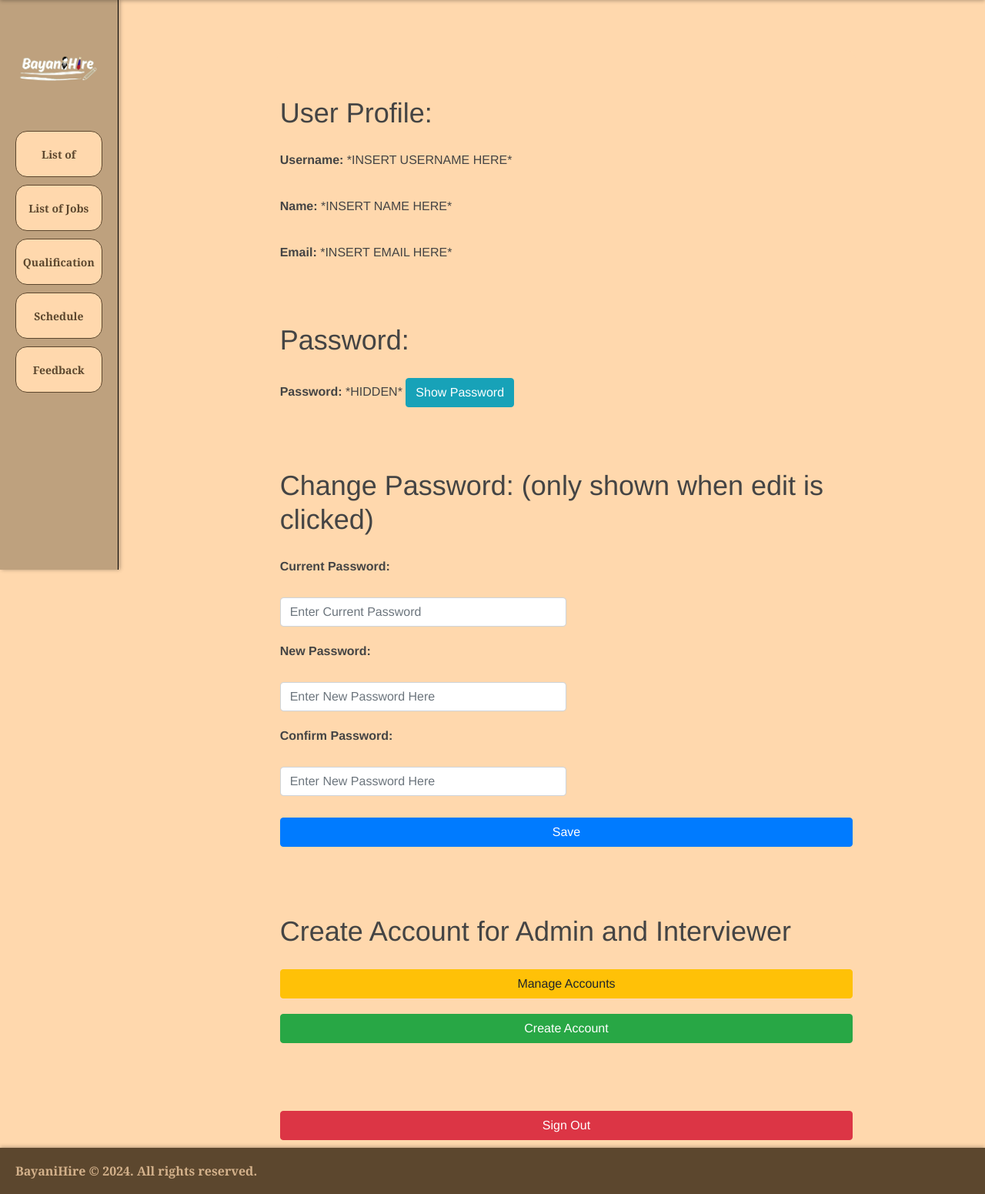
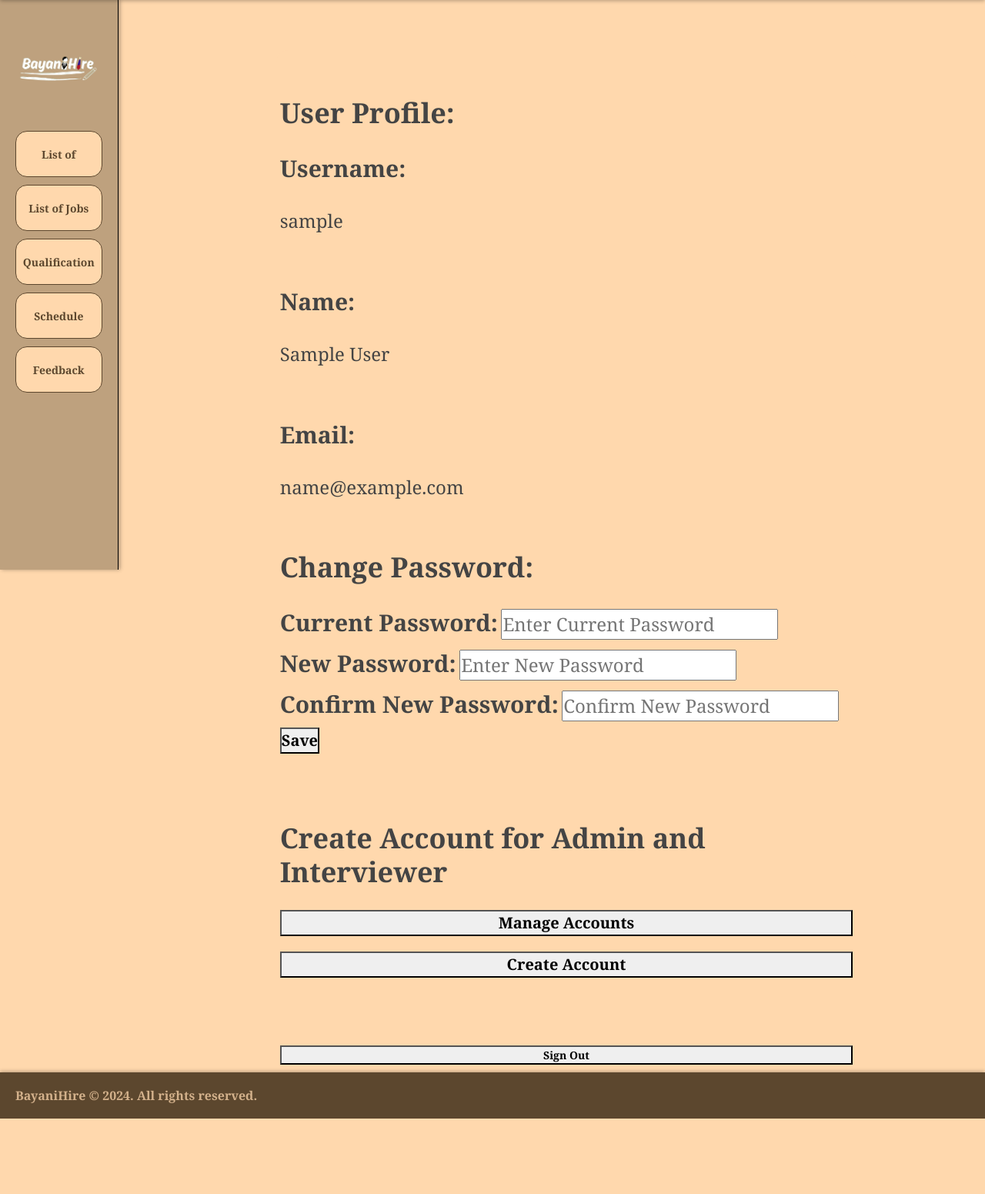
Before and after one commit to BayaniHire/WebApplication, a Django app: template users_app/templates/AdminView_6_Profile.html in a window 1280 px wide. Shown: the part 60-1611 px from the top of the page at 77% size. After the commit the page ends 1513 px from the top, so only its background shows below. Run offline with Django 5.2, Linux system fonts and the light colour scheme; the template is opened without the code that fills it: most values are stand-ins (such as "Sample title", 1, 10 or a date in 2020); some libraries are stand-ins or nearby versions.

Commit message:
AdminView_6_Profile.html

```diff
--- a/users_app/templates/AdminView_6_Profile.html
+++ b/users_app/templates/AdminView_6_Profile.html
@@ -5,44 +5,43 @@
 {% block content %}
 <div class="main-content" style="padding-top: 60px;">  <!-- Main content area with padding to avoid header overlap -->
     <!-- User Profile Section -->
-    <h2 class="text-bold" style="font-size: 36px;">User Profile:</h2>
-    <p><strong>Username:</strong> <span class="profile-detail">*INSERT USERNAME HERE*</span></p>
-    <p><strong>Name:</strong> <span class="profile-detail">*INSERT NAME HERE*</span></p>
-    <p><strong>Email:</strong> <span class="profile-detail">*INSERT EMAIL HERE*</span></p>
+    <h2 style="font-family: Georgia; font-size: 36px; font-weight: bold;">User Profile:</h2>
+    <label style="font-family: Georgia; font-size: 30px; font-weight: bold;">Username:</label>
+    <span style="font-family: Georgia; font-size: 24px;">{{ username }}</span><br>
 
-    <br>
+    <label style="font-family: Georgia; font-size: 30px; font-weight: bold;">Name:</label>
+    <span style="font-family: Georgia; font-size: 24px;">{{ full_name }}</span><br>
 
-    <!-- Password Section -->
-    <h2 class="text-bold" style="font-size: 36px;">Password:</h2>
-    <p><strong>Password:</strong> <span class="profile-detail">*HIDDEN*</span>
-    <button class="btn btn-info">Show Password</button></p>
+    <label style="font-family: Georgia; font-size: 30px; font-weight: bold;">Email:</label>
+    <span style="font-family: Georgia; font-size: 24px;">{{ email }}</span><br>
 
-    <br>
+    <!-- Password Change Form, FOR TESTINGGGG  -->
+    <h2 style="font-family: Georgia; font-size: 36px; font-weight: bold;">Change Password:</h2>
+    <form method="post" action="{% url 'adminprofile' %}">
+        {% csrf_token %}
+        <label style="font-family: Georgia; font-size: 30px; font-weight: bold;">Current Password:</label>
+        <input type="password" name="current_password" placeholder="Enter Current Password" style="font-family: Georgia; font-size: 24px;"><br>
 
-    <!-- Change Password Section -->
-    <h2 class="text-bold" style="font-size: 36px;">Change Password: (only shown when edit is clicked)</h2>
-    <label><strong>Current Password:</strong></label>
-    <input type="password" placeholder="Enter Current Password" class="form-control w-50">
+        <label style="font-family: Georgia; font-size: 30px; font-weight: bold;">New Password:</label>
+        <input type="password" name="new_password" placeholder="Enter New Password" style="font-family: Georgia; font-size: 24px;"><br>
 
-    <label><strong>New Password:</strong></label>
-    <input type="password" placeholder="Enter New Password Here" class="form-control w-50">
+        <label style="font-family: Georgia; font-size: 30px; font-weight: bold;">Confirm New Password:</label>
+        <input type="password" name="confirm_password" placeholder="Confirm New Password" style="font-family: Georgia; font-size: 24px;"><br>
 
-    <label><strong>Confirm Password:</strong></label>
-    <input type="password" placeholder="Enter New Password Here" class="form-control w-50">
-
-    <button class="btn btn-primary mt-2">Save</button>
+        <button type="submit" style="font-family: Georgia; font-size: 20px; font-weight: bold;">Save</button>
+    </form>
 
     <br><br>
 
-    <!-- Manage Accounts Section -->
-    <h2 class="text-bold" style="font-size: 36px;">Create Account for Admin and Interviewer</h2>
-    <button onclick="window.location.href='{% url 'manage_accounts' %}';" class="btn btn-warning">Manage Accounts</button>
-    <button onclick="window.location.href='{% url 'add_accounts' %}';" class="btn btn-success">Create Account</button>
+    <h2 style="font-family: Georgia; font-size: 36px; font-weight: bold;">Create Account for Admin and Interviewer</h2>
+
+    <button style="font-family: Georgia; font-size: 20px; font-weight: bold;" onclick="window.location.href='{% url 'manage_accounts' %}';">Manage Accounts</button>
+    <button style="font-family: Georgia; font-size: 20px; font-weight: bold;" onclick="window.location.href='{% url 'add_accounts' %}';">Create Account</button>
 
     <br><br>
 
-    <!-- Sign Out Button -->
-    <button onclick="window.location.href='{% url 'Index' %}';" class="btn btn-danger">Sign Out</button>
+    <button style="font-family: Georgia; font-size: 14px; font-weight: bold;"onclick="window.location.href='{% url 'Index' %}'">Sign Out</button>
+
 
 </div>
 {% endblock %}
```
